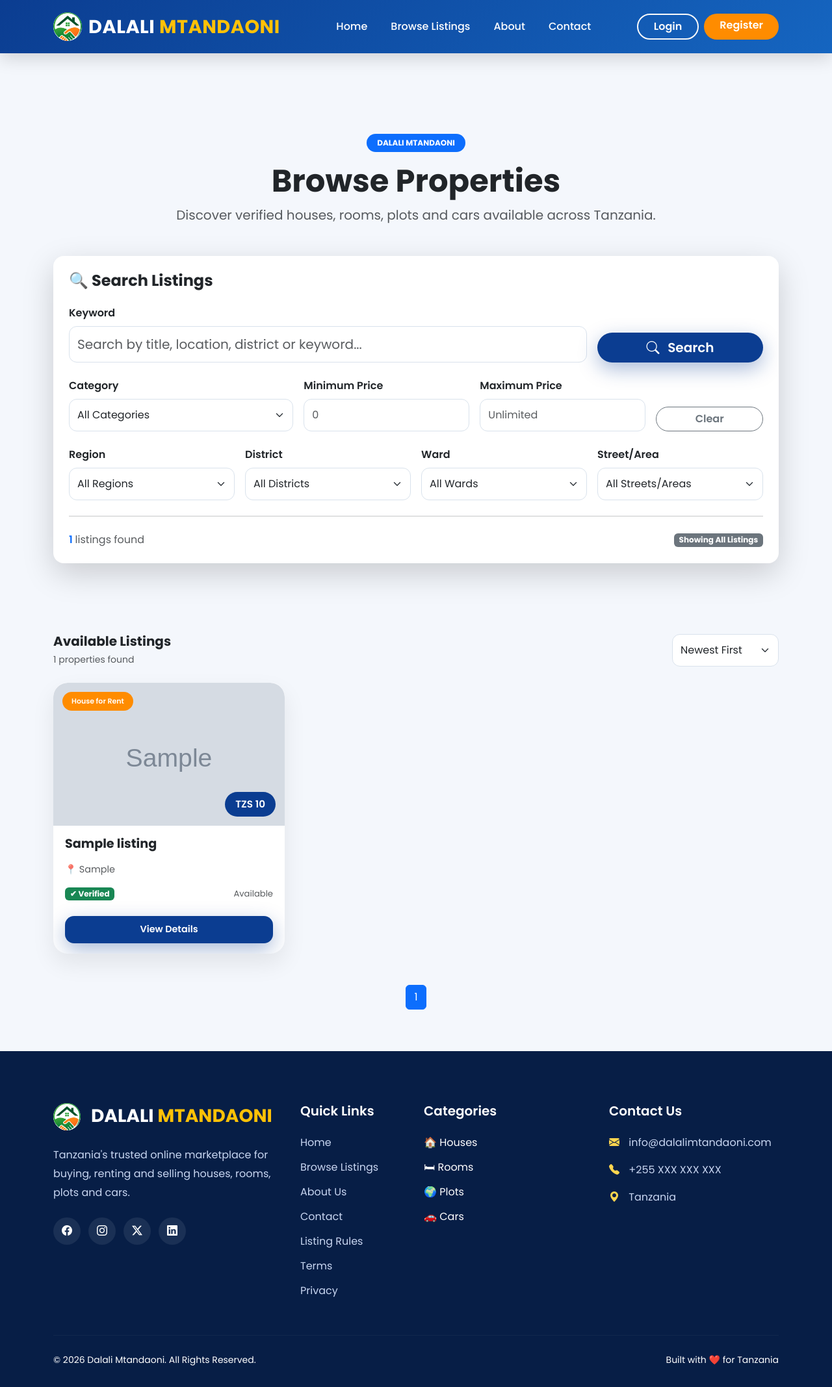
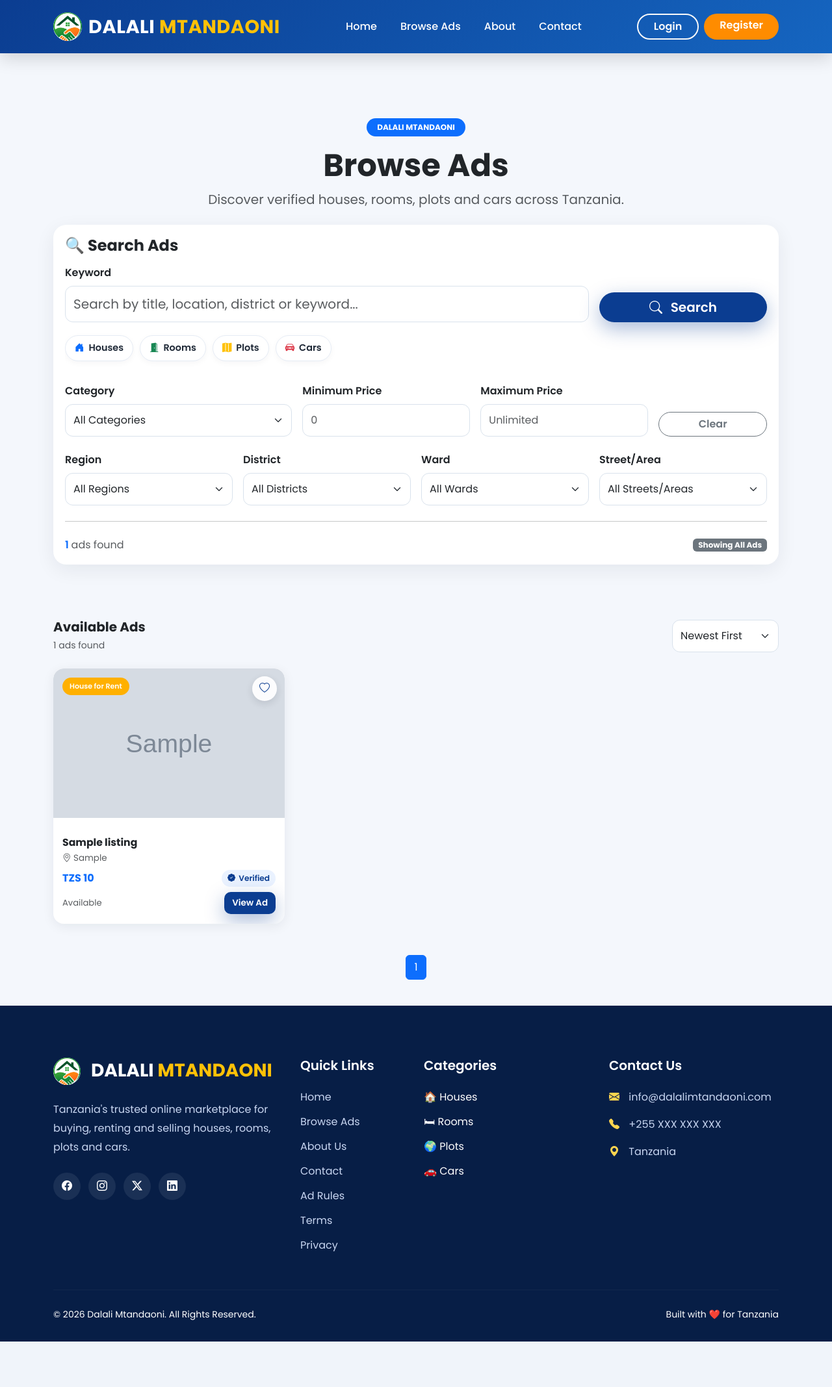
Before and after one commit to Shija-cmd/dalali-mtandaoni, a Django app: page /listings/ in a window 1280 px wide. Shown: the whole page at 65% size. After the commit the page ends 2065 px from the top, so only its background shows below. Run offline with Django 5.2, Linux system fonts and the light colour scheme; data comes from the database, SQL or seed files in the repository; tables that the repository leaves empty hold one stand-in row (values such as "Sample post"); grey boxes marked "Sample" are stand-in pictures; parts of the project's set-up code (start-up, migrations or seed data) failed here and were passed over.

Commit message:
Polishing the UI

```diff
--- a/properties/templates/properties/dashboard.html
+++ b/properties/templates/properties/dashboard.html
@@ -282,7 +282,7 @@ Dashboard
                     class="btn btn-primary"
                 >
 
-                    ➕ Create Listing
+                    ➕ Create Ad
 
                 </a>
 
@@ -291,7 +291,7 @@ Dashboard
                 class="btn btn-outline-primary"
             >
 
-                📋 My Listings
+                📋 My Ads
 
             </a>
 
--- a/properties/templates/properties/listings.html
+++ b/properties/templates/properties/listings.html
@@ -1,20 +1,20 @@
 {% extends 'base.html' %}
 
 {% block title %}
-Browse Listings
+Browse Ads
 {% endblock %}
 
 {% block content %}
 
-<div class="container py-5">
+<div class="container py-4">
 
 <!-- ===========================================
-Browse Listings Header
+Browse Ads Header
 =========================================== -->
 
-<section class="mb-5">
+<section class="mb-4">
 
-    <div class="text-center mb-5">
+    <div class="text-center mb-4">
 
         <span class="badge bg-primary px-3 py-2 rounded-pill mb-3">
 
@@ -24,13 +24,13 @@ Browse Listings Header
 
         <h1 class="fw-bold display-5">
 
-            Browse Properties
+            Browse Ads
 
         </h1>
 
         <p class="text-muted fs-5">
 
-            Discover verified houses, rooms, plots and cars available across Tanzania.
+            Discover verified houses, rooms, plots and cars across Tanzania.
 
         </p>
 
@@ -40,13 +40,13 @@ Browse Listings Header
 
     <form method="GET">
 
-    <div class="card border-0 shadow-lg rounded-4">
+    <div class="card border-0 ad-search-shell">
 
-        <div class="card-body p-4">
+        <div class="card-body">
 
-            <h4 class="fw-bold mb-4">
+            <h4 class="fw-bold mb-3">
 
-                🔍 Search Listings
+                🔍 Search Ads
 
             </h4>
 
@@ -97,6 +97,25 @@ Browse Listings Header
 
                 </div>
 
+            </div>
+
+            <div class="category-chip-row mt-3">
+                <a href="{% url 'listings' %}" class="category-chip">
+                    <i class="bi bi-house-door-fill text-primary"></i>
+                    Houses
+                </a>
+                <a href="{% url 'listings' %}" class="category-chip">
+                    <i class="bi bi-door-open-fill text-success"></i>
+                    Rooms
+                </a>
+                <a href="{% url 'listings' %}" class="category-chip">
+                    <i class="bi bi-map-fill text-warning"></i>
+                    Plots
+                </a>
+                <a href="{% url 'listings' %}" class="category-chip">
+                    <i class="bi bi-car-front-fill text-danger"></i>
+                    Cars
+                </a>
             </div>
 
             <!-- Second Row -->
@@ -308,7 +327,7 @@ Browse Listings Header
 
                     <span class="text-muted">
 
-                        listings found
+                        ads found
 
                     </span>
 
@@ -326,7 +345,7 @@ Browse Listings Header
 
                     <span class="badge bg-secondary">
 
-                        Showing All Listings
+                        Showing All Ads
 
                     </span>
 
@@ -350,13 +369,13 @@ Browse Listings Header
 
         <h5 class="fw-bold mb-1">
 
-            Available Listings
+            Available Ads
 
         </h5>
 
         <small class="text-muted">
 
-            {{ page_obj.paginator.count }} properties found
+            {{ page_obj.paginator.count }} ads found
 
         </small>
 
@@ -452,13 +471,13 @@ Browse Listings Header
 
             {% endif %}
 
-            <!-- Price -->
-
-            <div class="price-badge">
-
-                TZS {{ listing.price|floatformat:0 }}
-
-            </div>
+            <a
+                href="{% url 'toggle_favorite' listing.id %}"
+                class="favorite-float"
+                aria-label="Save ad"
+            >
+                <i class="bi bi-heart"></i>
+            </a>
 
             <!-- Category -->
 
@@ -484,42 +503,46 @@ Browse Listings Header
 
         <div class="card-body">
 
-            <h5 class="fw-bold mb-3">
+            <h5 class="fw-bold mb-1">
 
                 {{ listing.title }}
 
             </h5>
 
-            <p class="text-muted mb-3">
+            <p class="text-muted mb-2">
 
-                📍 {{ listing.location }}
+                <i class="bi bi-geo-alt"></i>
+                {{ listing.location }}
 
             </p>
 
-            <div class="d-flex justify-content-between align-items-center mb-4">
+            <div class="d-flex justify-content-between align-items-center mb-2">
 
-                <span class="badge bg-success">
+                <strong class="text-primary">
+                    TZS {{ listing.price|floatformat:0 }}
+                </strong>
 
-                    ✔ Verified
-
+                <span class="verified-pill">
+                    <i class="bi bi-patch-check-fill"></i>
+                    Verified
                 </span>
-
-                <small class="text-muted">
-
-                    Available
-
-                </small>
 
             </div>
 
-            <a
-                href="{% url 'listing_detail' listing.id %}"
-                class="btn btn-primary w-100"
-            >
+            <div class="d-flex justify-content-between align-items-center">
 
-                View Details
+                <small class="text-muted">
+                    Available
+                </small>
 
-            </a>
+                <a
+                    href="{% url 'listing_detail' listing.id %}"
+                    class="btn btn-primary btn-sm"
+                >
+                    View Ad
+                </a>
+
+            </div>
 
         </div>
 
@@ -535,7 +558,7 @@ Browse Listings Header
 
         <h5 class="mb-2">
 
-            🔍 No Listings Found
+            🔍 No Ads Found
 
         </h5>
 
--- a/properties/templates/properties/submit_listing_payment.html
+++ b/properties/templates/properties/submit_listing_payment.html
@@ -181,7 +181,7 @@ Feature Listing
                                 href="{% url 'my_listings' %}"
                                 class="btn btn-outline-secondary"
                             >
-                                Back to My Listings
+                                Back to My Ads
                             </a>
 
                         </div>
--- a/properties/templates/properties/upload_image.html
+++ b/properties/templates/properties/upload_image.html
@@ -22,7 +22,7 @@ Upload Images
 
         <h1 class="fw-bold">
 
-            Upload Listing Images
+            Upload Ad Images
 
         </h1>
 
--- a/static/css/style.css
+++ b/static/css/style.css
@@ -745,13 +745,13 @@ footer hr{
 
     background:#fff;
 
-    border-radius:22px;
+    border-radius:16px;
 
     overflow:hidden;
 
-    transition:.35s;
+    transition:.2s ease;
 
-    box-shadow:0 15px 35px rgba(0,0,0,.08);
+    box-shadow:0 4px 18px rgba(15,23,42,.07);
 
     height:100%;
 
@@ -759,9 +759,9 @@ footer hr{
 
 .listing-card:hover{
 
-    transform:translateY(-10px);
+    transform:translateY(-3px);
 
-    box-shadow:0 22px 45px rgba(0,0,0,.15);
+    box-shadow:0 10px 26px rgba(15,23,42,.11);
 
 }
 
@@ -771,17 +771,17 @@ footer hr{
 
     width:100%;
 
-    height:220px;
+    height:245px;
 
     overflow:hidden;
 
-    border-radius:22px 22px 0 0;
+    border-radius:16px 16px 0 0;
 
 }
 
 .listing-card:hover .listing-card-image{
 
-    transform:scale(1.08);
+    transform:scale(1.03);
 
 }
 
@@ -792,9 +792,9 @@ footer hr{
     position:absolute;
     top:14px;
     left:14px;
-    background:#FF8C00;
+    background:#FFB000;
     color:#fff;
-    padding:6px 14px;
+    padding:5px 11px;
     border-radius:30px;
     font-size:11px;
     font-weight:600;
@@ -811,37 +811,119 @@ footer hr{
     right:14px;
     background:#0B3D91;
     color:#fff;
-    padding:8px 16px;
+    padding:7px 13px;
     border-radius:25px;
-    font-size:.95rem;
+    font-size:.9rem;
     font-weight:600;
     z-index:5;
+
+}
+
+.favorite-float{
+
+    position:absolute;
+    top:12px;
+    right:12px;
+    width:38px;
+    height:38px;
+    border-radius:50%;
+    border:0;
+    background:rgba(255,255,255,.92);
+    color:#0B3D91;
+    display:flex;
+    align-items:center;
+    justify-content:center;
+    box-shadow:0 4px 12px rgba(15,23,42,.12);
+    z-index:6;
+    text-decoration:none;
+
+}
+
+.favorite-float:hover{
+
+    color:#D7263D;
+    background:#fff;
+
+}
+
+.verified-pill{
+
+    display:inline-flex;
+    align-items:center;
+    gap:5px;
+    border-radius:999px;
+    padding:4px 9px;
+    color:#0B3D91;
+    background:#EAF2FF;
+    font-size:.76rem;
+    font-weight:600;
+
+}
+
+.category-chip-row{
+
+    display:flex;
+    gap:10px;
+    overflow-x:auto;
+    padding:4px 0 10px;
+    scrollbar-width:none;
+
+}
+
+.category-chip-row::-webkit-scrollbar{
+
+    display:none;
+
+}
+
+.category-chip{
+
+    display:inline-flex;
+    align-items:center;
+    gap:7px;
+    border:1px solid #E6ECF5;
+    border-radius:999px;
+    padding:8px 14px;
+    color:#1F2937;
+    background:#fff;
+    font-size:.9rem;
+    font-weight:600;
+    text-decoration:none;
+    white-space:nowrap;
+    box-shadow:0 3px 10px rgba(15,23,42,.04);
+
+}
+
+.category-chip:hover{
+
+    color:#0B3D91;
+    border-color:#0B3D91;
 
 }
 /* Airbnb-style compact card body */
 
 .listing-card .card-body{
 
-    padding:16px 18px;
+    padding:13px 14px 15px;
 
 }
 
 .listing-card h5{
 
-    font-size:1.2rem;
+    font-size:.98rem;
     font-weight:700;
     line-height:1.3;
-    margin-bottom:10px;
+    margin-bottom:6px;
     min-height:auto;
 
 }
 
 .listing-card p{
 
-    font-size:.90rem;
-    line-height:1.5;
+    font-size:.84rem;
+    line-height:1.45;
     color:#6c757d;
-    margin-bottom:8px;
+    margin-bottom:6px;
 
 }
 
@@ -853,9 +935,39 @@ footer hr{
 
 .listing-card .btn{
 
-    font-size:.90rem;
-    padding:10px 18px;
-    border-radius:14px;
+    font-size:.84rem;
+    padding:7px 12px;
+    border-radius:10px;
+
+}
+
+.ad-search-shell{
+
+    border:1px solid #E8EEF7;
+    border-radius:20px;
+    box-shadow:0 8px 30px rgba(15,23,42,.07);
+    background:#fff;
+
+}
+
+.ad-search-shell .card-body{
+
+    padding:18px;
+
+}
+
+.ad-detail-gallery img,
+.ad-detail-main-image{
+
+    border-radius:18px;
+
+}
+
+.ad-owner-card{
+
+    border:1px solid #E8EEF7;
+    border-radius:18px;
+    box-shadow:0 6px 22px rgba(15,23,42,.06);
 
 }
 
--- a/templates/base.html
+++ b/templates/base.html
@@ -110,7 +110,7 @@
 
                 <li class="nav-item">
                     <a class="nav-link" href="{% url 'listings' %}">
-                        Browse Listings
+                        Browse Ads
                     </a>
                 </li>
 
@@ -174,14 +174,14 @@
                     <li>
                         <a class="dropdown-item" href="{% url 'create_listing' %}">
                             <i class="bi bi-plus-circle me-2"></i>
-                            Create Listing
+                            Create Ad
                         </a>
                     </li>
 
                     <li>
                         <a class="dropdown-item" href="{% url 'my_listings' %}">
                             <i class="bi bi-card-list me-2"></i>
-                            My Listings
+                            My Ads
                         </a>
                     </li>
 
@@ -232,7 +232,7 @@
                             href="{% url 'listing_approval_requests' %}"
                         >
 
-                            Listing Approval
+                            Ad Approval
 
                             {% if pending_listing_requests %}
                                 <span class="badge bg-danger rounded-pill">
@@ -251,7 +251,7 @@
                             href="{% url 'featured_listing_management' %}"
                         >
 
-                            Featured Listings
+                            Featured Ads
 
                         </a>
 
@@ -503,7 +503,7 @@
 
                         <a href="{% url 'listings' %}">
 
-                            Browse Listings
+                            Browse Ads
 
                         </a>
 
@@ -533,7 +533,7 @@
 
                         <a href="{% url 'listing_rules' %}">
 
-                            Listing Rules
+                            Ad Rules
 
                         </a>
 
```
Also changed, not shown: accounts/templates/accounts/login.html (+6 -6 lines), accounts/templates/accounts/register.html (+4 -4 lines), properties/templates/properties/create_listing.html (+7 -7 lines), properties/templates/properties/delete_listing.html (+4 -4 lines), properties/templates/properties/edit_listing.html (+4 -4 lines), properties/templates/properties/home.html (+60 -32 lines), properties/templates/properties/listing_detail.html (+52 -29 lines), properties/templates/properties/listing_rules.html (+9 -9 lines), properties/templates/properties/my_favorites.html (+5 -5 lines), properties/templates/properties/my_listings.html (+13 -13 lines), properties/templates/properties/owner_profile.html (+7 -7 lines).
